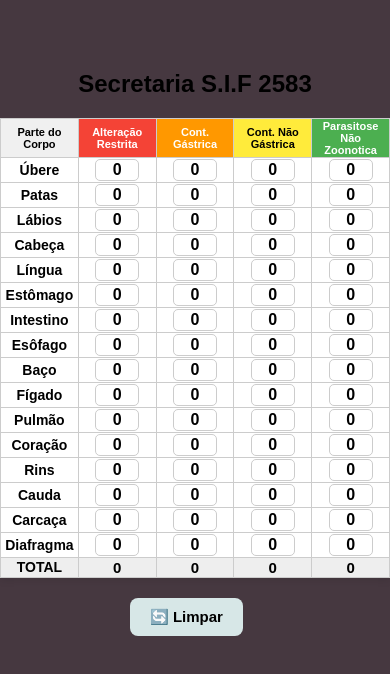
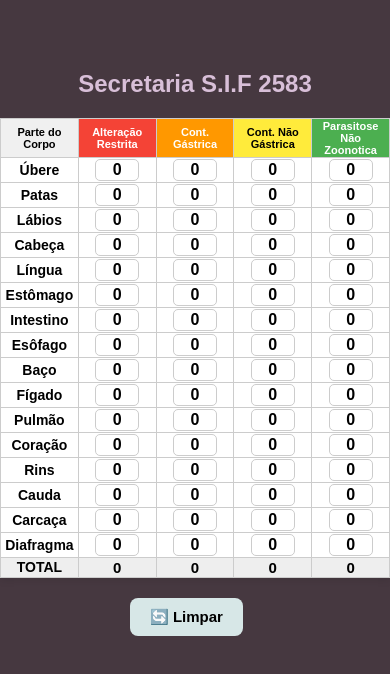
Before and after one commit to Samueldouradofast/secretaria-S.I.F-2583, a plain HTML site: page index.html in a window 390 px wide. Drawn offline with Linux system fonts and the light colour scheme.

Commit message:
alteraçao

```diff
--- a/index.css
+++ b/index.css
@@ -72,6 +72,7 @@
     }
     h2{
      margin-top: 70px;
+     color: thistle;
     }
 
     table {
```
